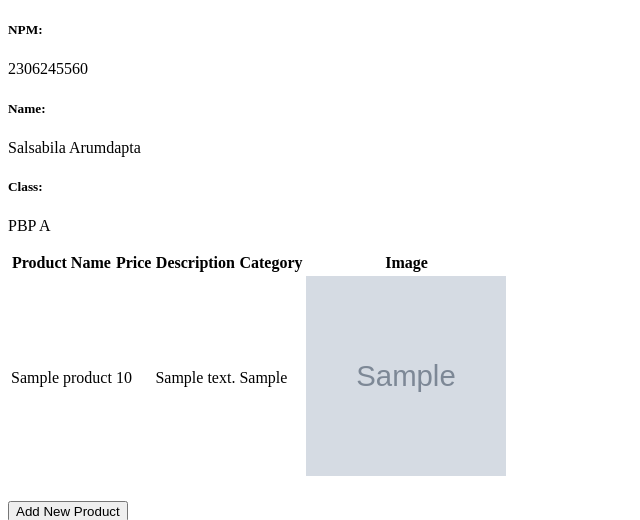
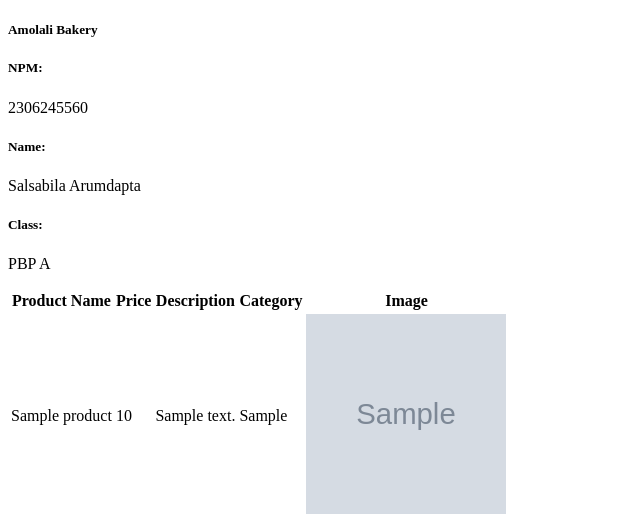
Before and after one commit to salsaaruum/amolali_bakery, a Django app: page / in a window 1280 px wide. Shown: the top 520 px of the page, without its empty margins (0-640 px from the left). Run offline with Django 5.2, Linux system fonts and the light colour scheme; tables that the repository leaves empty hold one stand-in row (values such as "Sample post"); grey boxes marked "Sample" are stand-in pictures.

```diff
--- a/main/templates/main.html
+++ b/main/templates/main.html
@@ -1,5 +1,7 @@
 {% extends 'base.html' %}
 {% block content %}
+
+<h5> Amolali Bakery </h5>
 
 <h5>NPM: </h5>
 <p>{{ npm }}<p>
```
